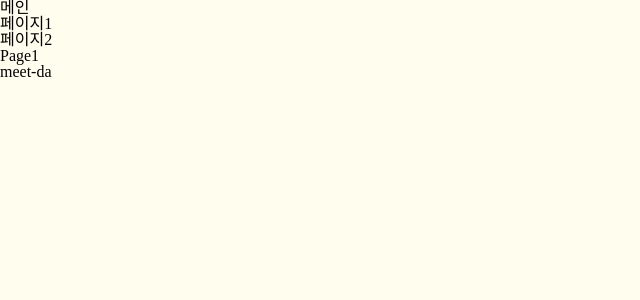
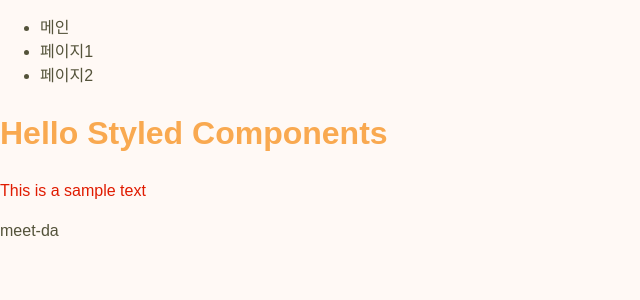
Before and after one commit to nowgnoesiohc/meet-da-web, a React (Vite) app: page /page1 in a window 1280 px wide. Shown: the top 300 px of the page, without its empty margins (0-640 px from the left). Built offline with nearby package versions, Linux system fonts and the light colour scheme.

Commit message:
[style] global css 설정

```diff
--- a/package.json
+++ b/package.json
@@ -21,7 +21,7 @@
     "@types/react": "^18.3.12",
     "@types/react-dom": "^18.3.1",
     "@vitejs/plugin-react-swc": "^3.5.0",
-    "eslint": "^9.16.0",
+    "eslint": "^9.17.0",
     "eslint-plugin-jsx-a11y": "^6.10.2",
     "eslint-plugin-prettier": "^5.2.1",
     "eslint-plugin-react": "^7.37.2",
@@ -29,7 +29,7 @@
     "eslint-plugin-react-refresh": "^0.4.14",
     "globals": "^15.13.0",
     "prettier": "^3.4.2",
-    "typescript": "~5.6.2",
+    "typescript": "^5.6.3",
     "typescript-eslint": "^8.18.0",
     "vite": "^6.0.1",
     "vite-tsconfig-paths": "^5.1.4"
--- a/src/pages/Page1/Page1.tsx
+++ b/src/pages/Page1/Page1.tsx
@@ -1,3 +1,17 @@
-export default function Page1() {
-  return <div>Page1</div>;
+import GlobalStyle from "/Users/noey/Desktop/meet-so-sa/meet-da-web/src/styles/GlobalStyle.ts";
+
+export function Page1() {
+  return (
+    <>
+      <GlobalStyle />
+      <div style={{ backgroundColor: "var(--bg-01)" }}>
+        <h1 style={{ color: "var(--orange-button)" }}>
+          Hello Styled Components
+        </h1>
+        <p style={{ color: "var(--error-02)" }}>This is a sample text</p>
+      </div>
+    </>
+  );
 }
+
+export default Page1;
--- a/src/styles/GlobalStyle.ts
+++ b/src/styles/GlobalStyle.ts
@@ -3,93 +3,126 @@ import { createGlobalStyle } from "styled-components";
 const GlobalStyles = createGlobalStyle`
 
   :root {
-    background-color: #fffdee;
-    /* color */
-    --color-main: #5A8900;
-    --color-black: #222;
-    --color-white: #fff;
-    --color-warning: #ff9191;
-    --color-grey: #d9d9d9;
-    --color-sub: #CD7522;
+    /* Basic Colors */
+    --black: #000000; /* 강조 및 내용 작성 텍스트 색상 */
+    --white: #FFFFFF;
+
+    /* Background Colors */
+    --bg-01: #FFF9F5; /* 캘린더 및 모달 배경색 */
+    --bg-02: #F8F4E7; /* 버튼 및 답글창 배경색 */
+    --bg-mood: #E2EBC1; /* 무드 클릭 시 배경색 */
+
+    /* Line Colors */
+    --line-green: #99C1C9; /* 피드 검색창 라인 색상 */
+    --line-diary: #968786; /* 피드 게시글 라인 색 */
+    --line-basic: #B1AB99; /* 일부 버튼 및 기본선 등 색상 */
+
+    /* Button & Hover Colors */
+    --submit-button: #FFC096; /* 등록 버튼 색 */
+    --comment-button: #A1B982; /* 댓글 및 답글 버튼 색 */
+    --disable-button: #E6E6E6; /* 비활성 버튼 색 */
+    --orange-button: #F9A950; /* 일부 버튼 및 라인 색 */
+    --hover-orange: #F4F2E3; /* 헤어지기 버튼 호버 배경색 */
+    --hover-green: #D0EAE4; /* 만나기 버튼 호버 색 */
+
+    /* Green Colors */
+    --feed-searchbar: #C2E2A2; /* 피드 검색창 색 */
+    --past-track: #B8D7D1; /* 지난 날짜 무드 기록 화면 색 */
+
+    /* Orange Colors */
+    --main-orange: #F37352; /* 메인 테마 색상 */
+
+    /* Red Colors */
+    --error-01: #F174A4; /* 비밀번호 변경 입력 오류 인풋 라인 및 안내 문구 색상 */
+    --error-02: #E01B00; /* 회원가입 입력 오류 인풋 라인 및 안내 문구 색상 */
+
+    /* Text Colors */
+    --main-text: #54533A; /* 메인 텍스트 색상 */
+    --sub-text: #635E4E; /* 서브 텍스트 색상 */
+    --diary-text: #4B4B4B; /* 피드 내용, 댓글 등 텍스트 색상 */
+    --unfollow-text: #C46242; /* 헤어지기 버튼 텍스트 색상 */
+    --search-placeholder: #645E4E; /* 마이페이지 검색창 placeholder 색 */
+    --text-01: #868686; /* 비활성 버튼 텍스트 색상 */
+    --text-02: #B5B5B5; /* 로그인 및 회원가입, 일부 모달 텍스트 색상 */
+    --text-03: #C9C9C9; /* 작성 전 및 보조 텍스트 색상 */
+
+    /* Point Colors */
+    --point-blue: #1F87FF; /* 마이페이지 적립 포인트 표시 색 */
+    --point-red: #F43333; /* 마이페이지 사용 포인트 표시 색 */
   }
   *{
     box-sizing: border-box;
   }
 
-  html, body, div, span, applet, object, iframe,
-  h1, h2, h3, h4, h5, h6, p, blockquote, pre,
-  a, abbr, acronym, address, big, cite, code,
-  del, dfn, em, img, ins, kbd, q, s, samp,
-  small, strike, strong, sub, sup, tt, var,
-  b, u, i, center,
-  dl, dt, dd, ol, ul, li,
-  fieldset, form, label, legend,
-  table, caption, tbody, tfoot, thead, tr, th, td,
-  article, aside, canvas, details, embed,
-  figure, figcaption, footer, header, hgroup,
-  menu, nav, output, ruby, section, summary,
-  time, mark, audio, video {
+ html {
+    font-family: 'Pretendard', sans-serif;
+    font-weight: var(--font-regular);
+  }
+
+  /* Font weight utility classes */
+  .font-regular {
+    font-weight: var(--font-regular);
+  }
+  .font-medium {
+    font-weight: var(--font-medium);
+  }
+  .font-semibold {
+    font-weight: var(--font-semibold);
+  }
+  .font-bold {
+    font-weight: var(--font-bold);
+  }
+
+  body {
     margin: 0;
     padding: 0;
-    border: 0;
-    font-size: 100%;
-   font-family: 'Pretendard Regular';
-    vertical-align: baseline;
+    background-color: var(--bg-01);
+    color: var(--main-text);
+    height: 100%;
+    line-height: 1.5;
   }
-  /* HTML5 display-role reset for older browsers */
-  article, aside, details, figcaption, figure,
-  footer, header, hgroup, menu, nav, section {
-    display: block;
+
+  a {
+    color: inherit;
+    text-decoration: none;
   }
-  body {
-    line-height: 1;
-  }
-  ol, ul {
-    list-style: none;
-  }
-  blockquote, q {
-    quotes: none;
-  }
-  blockquote:before, blockquote:after,
-  q:before, q:after {
-    content: '';
-    content: none;
-  }
-  table {
-    border-collapse: collapse;
-    border-spacing: 0;
-  }
+
   button {
     cursor: pointer;
     background: none;
     border: none;
   }
+
   input {
     background: none;
-    border: 0;
-  }
-  input:focus {
+    border: none;
     outline: none;
   }
-  input::-webkit-outer-spin-button,
-input::-webkit-inner-spin-button {
-  -webkit-appearance: none;
-  margin: 0;
-}
-a {
-  color: inherit;
-  text-decoration: none;
-}
 
-  body {
-  -webkit-touch-callout: none; /* iOS Safari */
-  -webkit-text-size-adjust: none; /* Chrome, Safari, Opera */
-  -ms-text-size-adjust: none; /* IE */
-  user-select: none; /* Non-prefixed version, currently supported by Chrome, Edge, Opera and Firefox */
-  height: 100%; /* Prevent vertical bounce and set height to full view */
-  margin: 0;
-  padding: 0;
-}
+  /* Responsive styles */
+  @media (max-width: var(--mobile)) {
+    html {
+      font-size: 14px;
+    }
+    body {
+      background-color: var(--white);
+    }
+  }
+
+  @media (max-width: var(--tablet)) and (min-width: var(--mobile)) {
+    html {
+      font-size: 16px;
+    }
+    body {
+      background-color: var(--white);
+    }
+  }
+
+  @media (min-width: var(--desktop)) {
+    html {
+      font-size: 18px;
+    }
+  }
 `;
 
 export default GlobalStyles;
```
Also changed, not shown: 1 other file (tests, documents, lock files or other folders).
